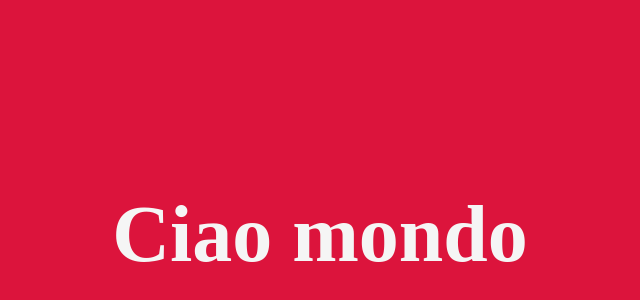
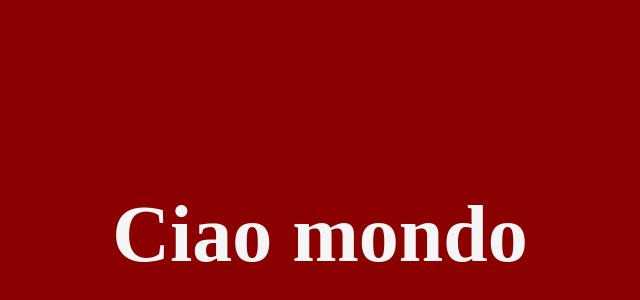
Before and after one commit to Giorgio7444/Lezione-3, a plain HTML site: page index.html in a window 1280 px wide. Shown: the part 166-466 px from the top of the page, without its empty margins (320-960 px from the left). Drawn offline with Linux system fonts and the light colour scheme.

Commit message:
bg darkred

```diff
--- a/style.css
+++ b/style.css
@@ -8,7 +8,7 @@ main {
     align-items: center;
     justify-content: center;
     height: 100vh;
-    background-color: crimson
+    background-color:darkred
     ;
 }
 
```
